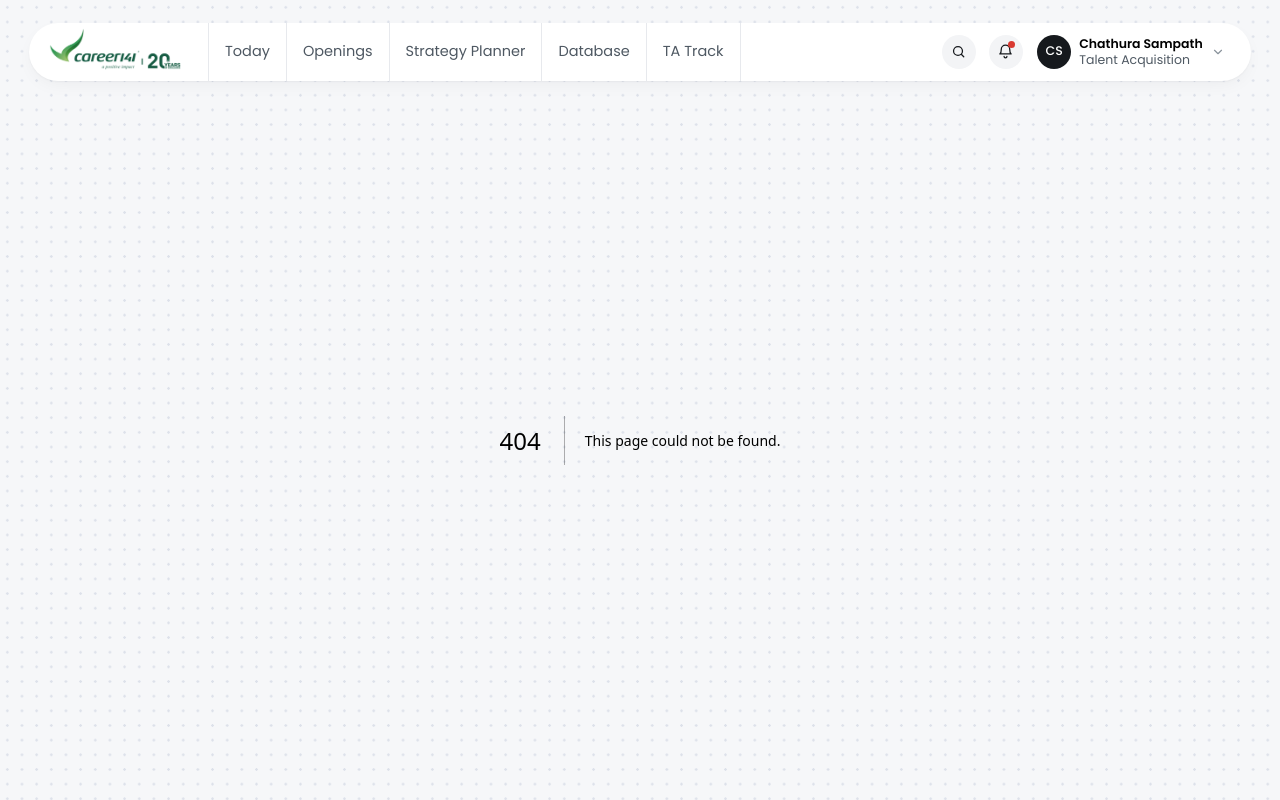
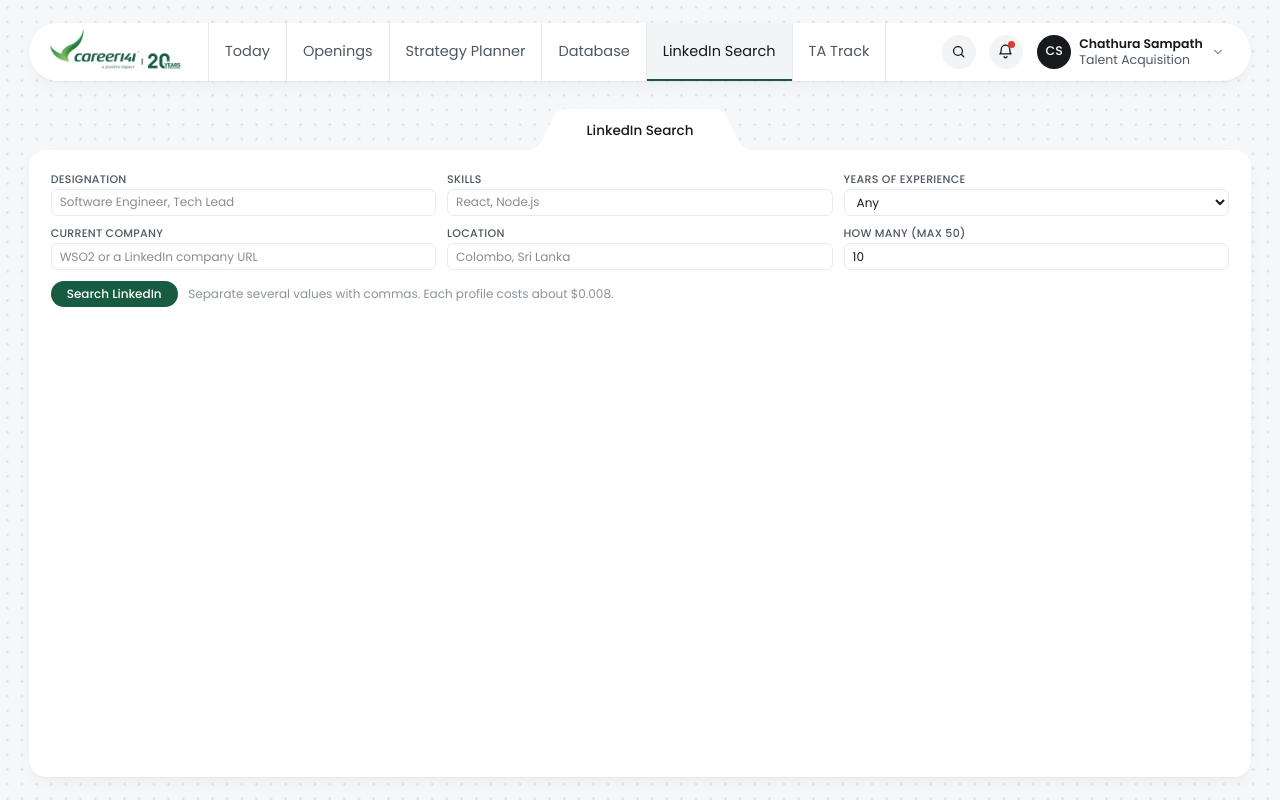
Before and after one commit to career141-dev-team/ta-system, a Next.js app: page /linkedin-search in a window 1280 px wide. Before the commit this address had no page. Built offline with nearby package versions, Linux system fonts and the light colour scheme.

Commit message:
linkedin scrapper

```diff
--- a/src/app/Board.tsx
+++ b/src/app/Board.tsx
@@ -21,6 +21,7 @@ const PAGES: [string, string][] = [
   ["/strategy/submissions", "New submissions"],
   ["/strategy/manage", "Strategy list"],
   ["/database", "Database"],
+  ["/linkedin-search", "LinkedIn Search"],
   ["/excel-tables", "Excel Tables"],
   ["/ta-track", "TA Track"],
   ["/feedback", "Feedback & support"],
--- a/src/app/NavLinks.tsx
+++ b/src/app/NavLinks.tsx
@@ -19,6 +19,7 @@ const LINKS: [string, string, Role[]][] = [
   ["Openings", "/openings", ROLES],
   ["Strategy Planner", "/strategy", ROLES],
   ["Database", "/database", ROLES],
+  ["LinkedIn Search", "/linkedin-search", ROLES],
   ["Excel Tables", "/excel-tables", ["TA Support"]],
   ["TA Track", "/ta-track", ROLES],
 ];
--- /dev/null
+++ b/src/app/api/linkedin-search/route.ts
@@ -0,0 +1,45 @@
+// Server-side only: the Apify token never reaches the browser (APIFY_TOKEN in .env.local).
+// shortcut: waits for the run (Apify's sync endpoint, 5 min cap) and keeps nothing; for big
+// searches use an async run + webhook and save results by LinkedIn URL.
+const ACTOR = "harvestapi~linkedin-profile-search";
+
+const list = (s: unknown) =>
+  String(s ?? "")
+    .split(",")
+    .map((x) => x.trim())
+    .filter(Boolean);
+
+export async function POST(req: Request) {
+  const token = process.env.APIFY_TOKEN;
+  if (!token) return Response.json({ error: "APIFY_TOKEN is not set in .env.local" }, { status: 500 });
+
+  const f = await req.json().catch(() => null);
+  if (!f) return Response.json({ error: "Bad request" }, { status: 400 });
+
+  const titles = list(f.designation);
+  const skills = list(f.skills);
+  const companies = list(f.company);
+  const locations = list(f.location);
+  if (!titles.length && !skills.length && !companies.length && !locations.length)
+    return Response.json({ error: "Fill in at least one field" }, { status: 400 });
+
+  const input: Record<string, unknown> = {
+    profileScraperMode: "Full",
+    // Every search costs money (about $0.008 a profile): always capped.
+    maxItems: Math.min(Math.max(Number(f.maxItems) || 10, 1), 50),
+  };
+  if (titles.length) input.currentJobTitles = titles;
+  if (skills.length) input.searchQuery = skills.join(" ");
+  if (companies.length) input.currentCompanies = companies;
+  if (locations.length) input.locations = locations;
+  if (f.years) input.yearsOfExperienceIds = [String(f.years)];
+
+  const res = await fetch(`https://api.apify.com/v2/acts/${ACTOR}/run-sync-get-dataset-items`, {
+    method: "POST",
+    headers: { "Content-Type": "application/json", Authorization: `Bearer ${token}` },
+    body: JSON.stringify(input),
+  });
+  const body = await res.json().catch(() => null);
+  if (!res.ok) return Response.json({ error: body?.error?.message ?? `Apify said ${res.status}` }, { status: 502 });
+  return Response.json({ items: body });
+}
--- /dev/null
+++ b/src/app/linkedin-search/LinkedInSearch.tsx
@@ -0,0 +1,126 @@
+"use client";
+
+import { useState } from "react";
+
+// LinkedIn's own experience bands (the actor's yearsOfExperienceIds).
+const YEARS = [
+  ["", "Any"],
+  ["1", "Under 1 year"],
+  ["2", "1–2 years"],
+  ["3", "3–5 years"],
+  ["4", "6–10 years"],
+  ["5", "More than 10 years"],
+];
+
+// The actor's output shape is only partly known: read every field defensively.
+type Item = {
+  firstName?: string;
+  lastName?: string;
+  headline?: string;
+  linkedinUrl?: string;
+  location?: { linkedinText?: string } | string;
+  currentPosition?: { companyName?: string; position?: string }[];
+  experience?: { position?: string; companyName?: string }[];
+  skills?: ({ name?: string } | string)[];
+};
+
+const field =
+  "h-10 w-full rounded-sm border border-border bg-surface px-3 text-small outline-none focus:border-brand focus:ring-2 focus:ring-brand/30";
+const label = "mb-1 block text-caption font-medium text-ink-2";
+
+export default function LinkedInSearch() {
+  const [f, setF] = useState({ designation: "", skills: "", years: "", company: "", location: "", maxItems: "10" });
+  const [busy, setBusy] = useState(false);
+  const [error, setError] = useState("");
+  const [items, setItems] = useState<Item[] | null>(null);
+  const set = (k: keyof typeof f) => (e: { target: { value: string } }) => setF({ ...f, [k]: e.target.value });
+
+  async function search(e: React.FormEvent) {
+    e.preventDefault();
+    setBusy(true);
+    setError("");
+    try {
+      const res = await fetch("/api/linkedin-search", { method: "POST", body: JSON.stringify(f) });
+      const data = await res.json();
+      if (!res.ok) throw new Error(data.error ?? "Search failed");
+      setItems(data.items);
+    } catch (err) {
+      setError(err instanceof Error ? err.message : "Search failed");
+    } finally {
+      setBusy(false);
+    }
+  }
+
+  return (
+    <div className="flex min-h-0 flex-1 flex-col gap-6 overflow-y-auto p-8 max-md:p-4">
+      <form onSubmit={search} className="grid grid-cols-3 gap-4 max-lg:grid-cols-2 max-md:grid-cols-1">
+        <label>
+          <span className={label}>DESIGNATION</span>
+          <input className={field} value={f.designation} onChange={set("designation")} placeholder="Software Engineer, Tech Lead" />
+        </label>
+        <label>
+          <span className={label}>SKILLS</span>
+          <input className={field} value={f.skills} onChange={set("skills")} placeholder="React, Node.js" />
+        </label>
+        <label>
+          <span className={label}>YEARS OF EXPERIENCE</span>
+          <select className={field} value={f.years} onChange={set("years")}>
+            {YEARS.map(([v, t]) => (
+              <option key={v} value={v}>{t}</option>
+            ))}
+          </select>
+        </label>
+        <label>
+          <span className={label}>CURRENT COMPANY</span>
+          <input className={field} value={f.company} onChange={set("company")} placeholder="WSO2 or a LinkedIn company URL" />
+        </label>
+        <label>
+          <span className={label}>LOCATION</span>
+          <input className={field} value={f.location} onChange={set("location")} placeholder="Colombo, Sri Lanka" />
+        </label>
+        <label>
+          <span className={label}>HOW MANY (MAX 50)</span>
+          <input className={field} type="number" min={1} max={50} value={f.maxItems} onChange={set("maxItems")} />
+        </label>
+        <div className="col-span-full flex items-center gap-4">
+          <button disabled={busy} className="h-10 rounded-full bg-brand px-6 text-small font-medium text-white hover:bg-brand-strong disabled:opacity-60">
+            {busy ? "Searching…" : "Search LinkedIn"}
+          </button>
+          <span className="text-small text-ink-3">Separate several values with commas. Each profile costs about $0.008.</span>
+        </div>
+      </form>
+
+      {error && <p className="rounded-sm bg-danger-soft px-4 py-3 text-small text-danger">{error}</p>}
+      {items && !items.length && !error && <p className="text-small text-ink-2">No profiles found.</p>}
+
+      <ul className="flex flex-col gap-3">
+        {items?.map((p, i) => {
+          const loc = typeof p.location === "string" ? p.location : p.location?.linkedinText;
+          const now = p.currentPosition?.[0] ?? p.experience?.[0];
+          const skills = (p.skills ?? []).map((s) => (typeof s === "string" ? s : s.name)).filter(Boolean).slice(0, 8);
+          return (
+            <li key={p.linkedinUrl ?? i} className="rounded-md bg-surface p-4 shadow-card">
+              <div className="flex items-baseline justify-between gap-4">
+                <p className="text-body font-medium">{[p.firstName, p.lastName].filter(Boolean).join(" ") || "Unnamed"}</p>
+                {p.linkedinUrl && (
+                  <a href={p.linkedinUrl} target="_blank" rel="noreferrer" className="text-small text-brand hover:underline">
+                    Open on LinkedIn
+                  </a>
+                )}
+              </div>
+              <p className="text-small text-ink-2">{p.headline}</p>
+              <p className="text-small text-ink-3">{[now?.position, now?.companyName, loc].filter(Boolean).join(" · ")}</p>
+              {skills.length > 0 && (
+                <div className="mt-2 flex flex-wrap gap-1.5">
+                  {skills.map((s) => (
+                    <span key={s} className="rounded-full bg-surface-2 px-2.5 py-0.5 text-caption text-ink-2">{s}</span>
+                  ))}
+                </div>
+              )}
+            </li>
+          );
+        })}
+      </ul>
+    </div>
+  );
+}
--- /dev/null
+++ b/src/app/linkedin-search/page.tsx
@@ -0,0 +1,9 @@
+import LinkedInSearch from "./LinkedInSearch";
+
+export const metadata = { title: "LinkedIn Search - TA System" };
+
+// Testing page: a recruiter's filters go to Apify's harvestapi/linkedin-profile-search
+// through /api/linkedin-search. Nothing is saved.
+export default function Page() {
+  return <LinkedInSearch />;
+}
```
Also changed, not shown: 1 other file (tests, documents, lock files or other folders).
